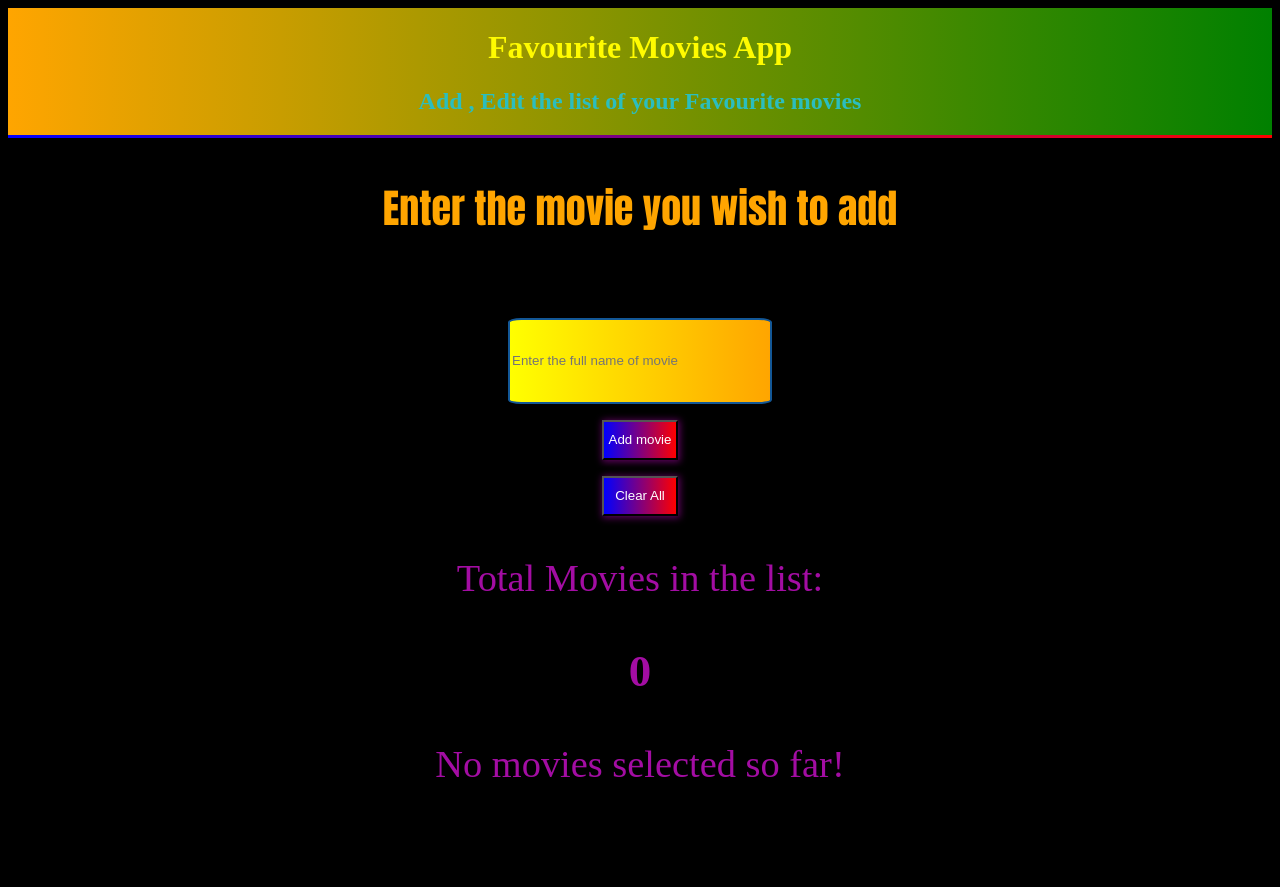
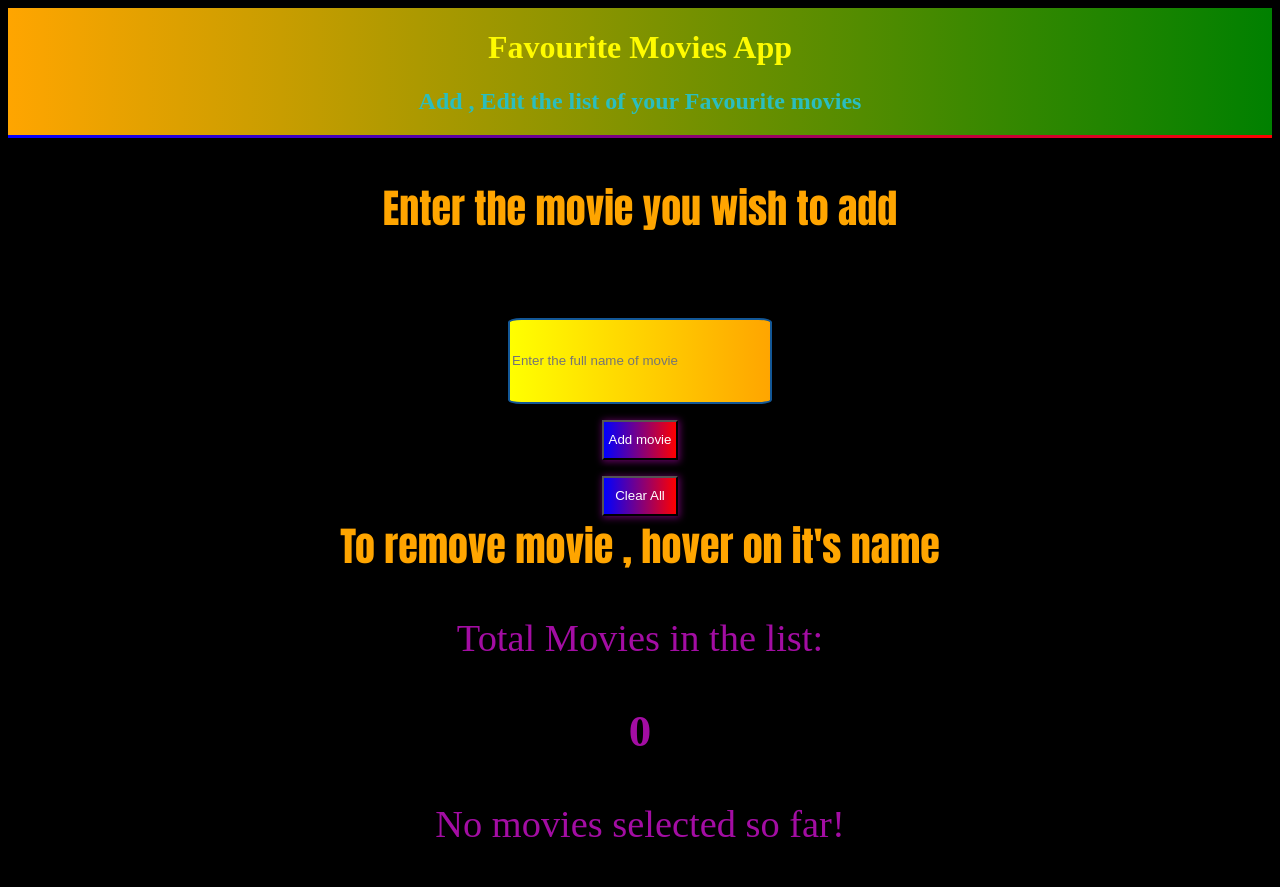
Before and after one commit to 24csb1a04/FavouriteMovies, a plain HTML site: page index.html in a window 1280 px wide. Before the commit the page ends 832 px from the top, so only its background shows below. Drawn offline with Linux system fonts and the light colour scheme.

Commit message:
Update index.html

```diff
--- a/index.html
+++ b/index.html
@@ -18,6 +18,7 @@
                     <input type="text" name="movie" placeholder="Enter the full name of movie">
                     <div class="add" onclick="add()"><button>Add movie</button></div>
                     <div class="clear" onclick="cl()"> <button>Clear All</button></div>
+                    <div class="msg"> To remove movie , hover on it's name</div>
                 </div>
                 <div class="list">
                     <div id="count">
```
